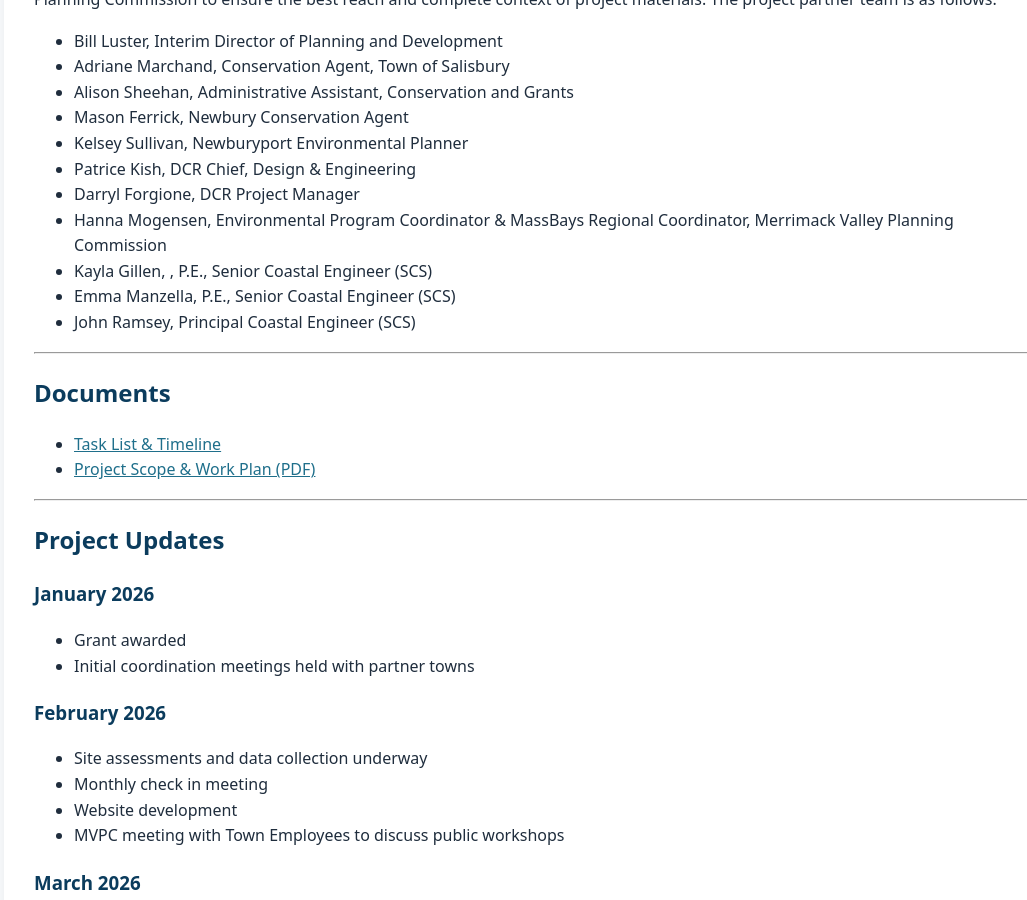
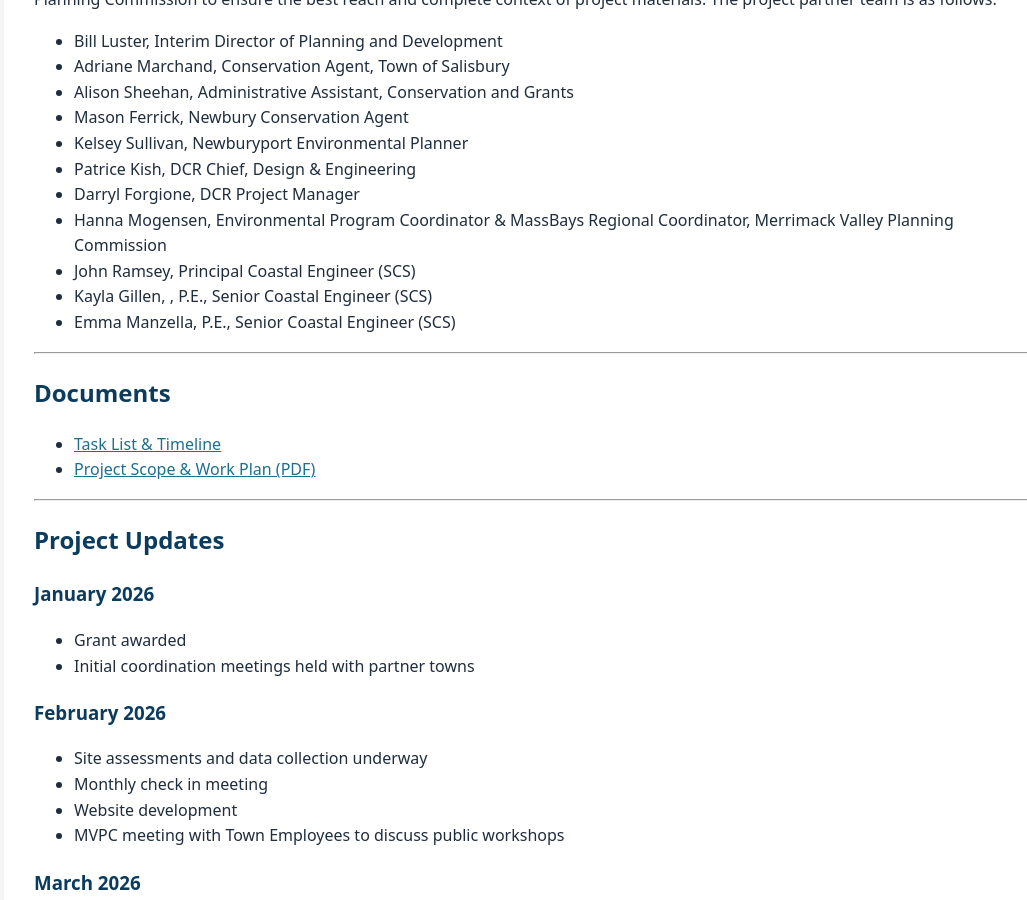
Before and after one commit to MAMRBAGOV/mamrba.gov, a Jekyll site: the page built from czm-grant.md, in a window 1280 px wide and 900 px high, scrolled down 1512 px. Shown: the whole window, without its empty margins (106-1133 px from the left). Built offline with Jekyll 4.4.1, drawn with Linux system fonts in a browser that asks for light colours.

```diff
--- a/czm-grant.md
+++ b/czm-grant.md
@@ -39,9 +39,9 @@ The project exemplifies local and regional partnerships by bringing together thr
 - Patrice Kish, DCR Chief, Design & Engineering
 - Darryl Forgione, DCR Project Manager
 - Hanna Mogensen, Environmental Program Coordinator & MassBays Regional Coordinator, Merrimack Valley Planning Commission
+- John Ramsey, Principal Coastal Engineer (SCS)
 - Kayla Gillen, , P.E., Senior Coastal Engineer (SCS)
 - Emma Manzella, P.E., Senior Coastal Engineer (SCS)
-- John Ramsey, Principal Coastal Engineer (SCS)
 
 ---
 
```
